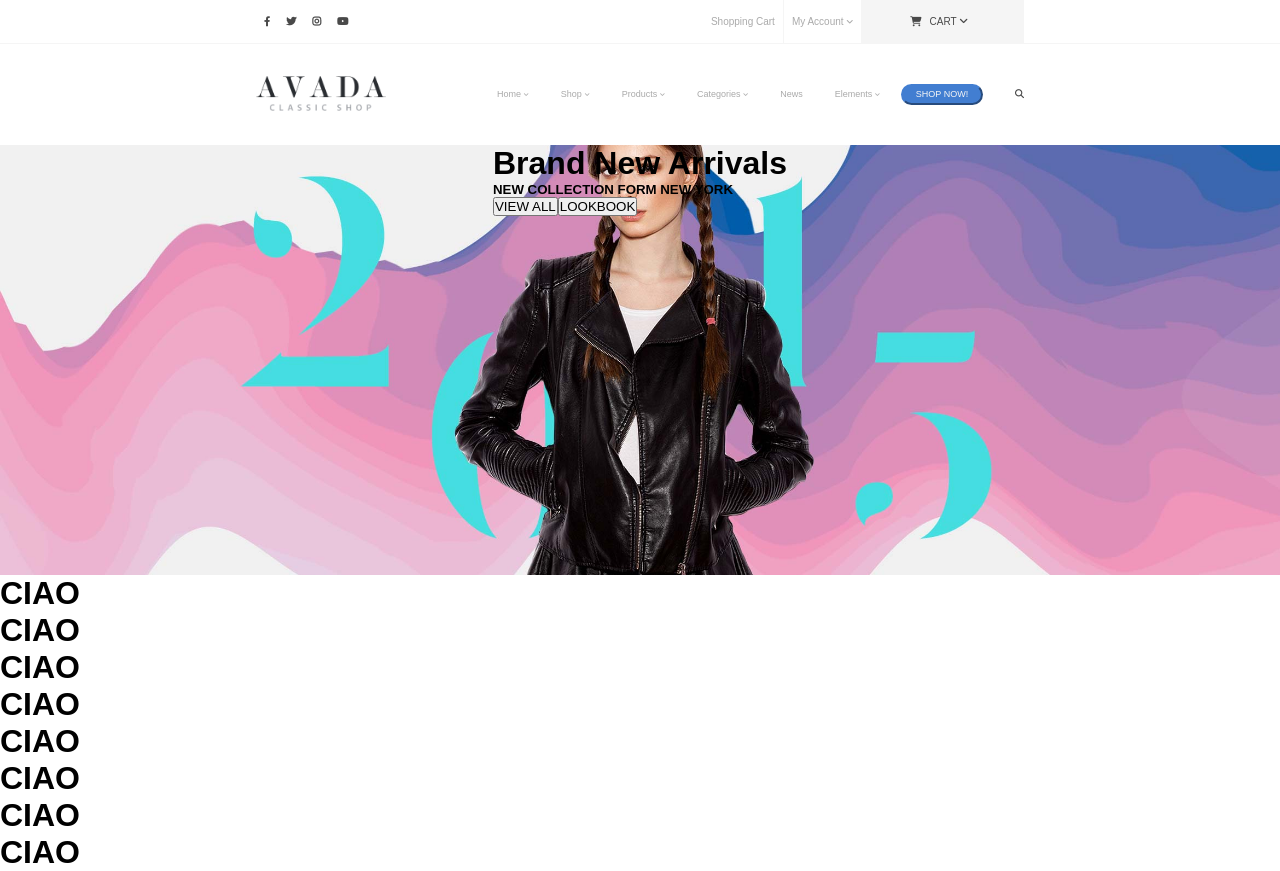
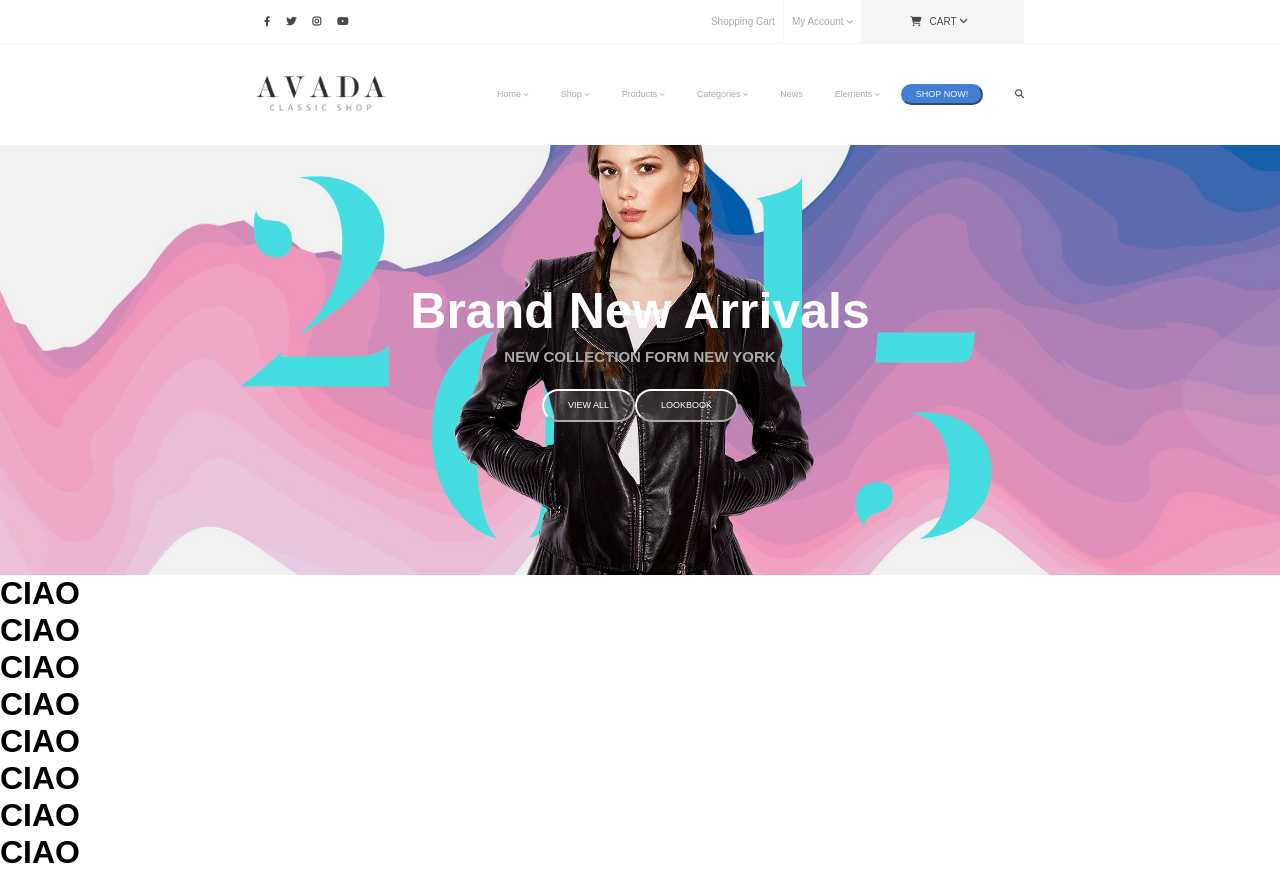
Before and after one commit to Pietro907/proj-html-vuejs, a Vue app: page / in a window 1280 px wide. Built offline with nearby package versions, Linux system fonts and the light colour scheme.

Commit message:
add jumbotron: bg & text center new arrivals

```diff
--- a/src/components/MainJumbotron.vue
+++ b/src/components/MainJumbotron.vue
@@ -16,16 +16,16 @@
 
 <div class="container">
     <div class="row">
-        <div class="col d_flex jst_center align_center">
+        <div class="col d_flex jst_center">
 
-            <div class="card">
+            <div class="card new_arrivals d_flex f_column jst_center">
                 <h1>Brand New Arrivals</h1>
                 <h5>NEW COLLECTION FORM NEW YORK</h5>
 
                 <div class="btn">
 
-                    <button type="button">VIEW ALL</button>
-                    <button type="button">LOOKBOOK</button>
+                    <button class="color" type="button">VIEW ALL</button>
+                    <button class="color" type="button">LOOKBOOK</button>
 
                 </div>
             </div>
@@ -48,6 +48,34 @@
     background-position: right;
     background-repeat: no-repeat;
 }
+.new_arrivals {
+    height: 430px;
+    padding: 0 0 5rem;
+    text-align: center;
+    margin: 2rem 0 0;
+    & h1{
+        color: var(--bg-primary);
+        font-size: 50px;
+        margin: 0 0 0.5rem
+    }
+    & h5 {
+        color: var(--bg-gray-light);
+        font-size: 15px;
+        margin: 0 0 1.5rem
+    }
+}
+.btn > button {
+    font-size: 9px;
+    padding: 0.6rem 1.5rem;
+    border-radius: 20px;
+    border-color: var(--bg-primary);
+    color: var(--bg-primary);
+}
+.color {
+    background-color: #f5f5f523;
+}
+
+
 
 
 
@@ -55,7 +83,12 @@
 .d_flex {
     display: flex;
 }
-
+.f_row {
+    flex-direction: row;
+}
+.f_column {
+    flex-direction: column;
+}
 .jst_center {
     justify-content: center;
 }
```
